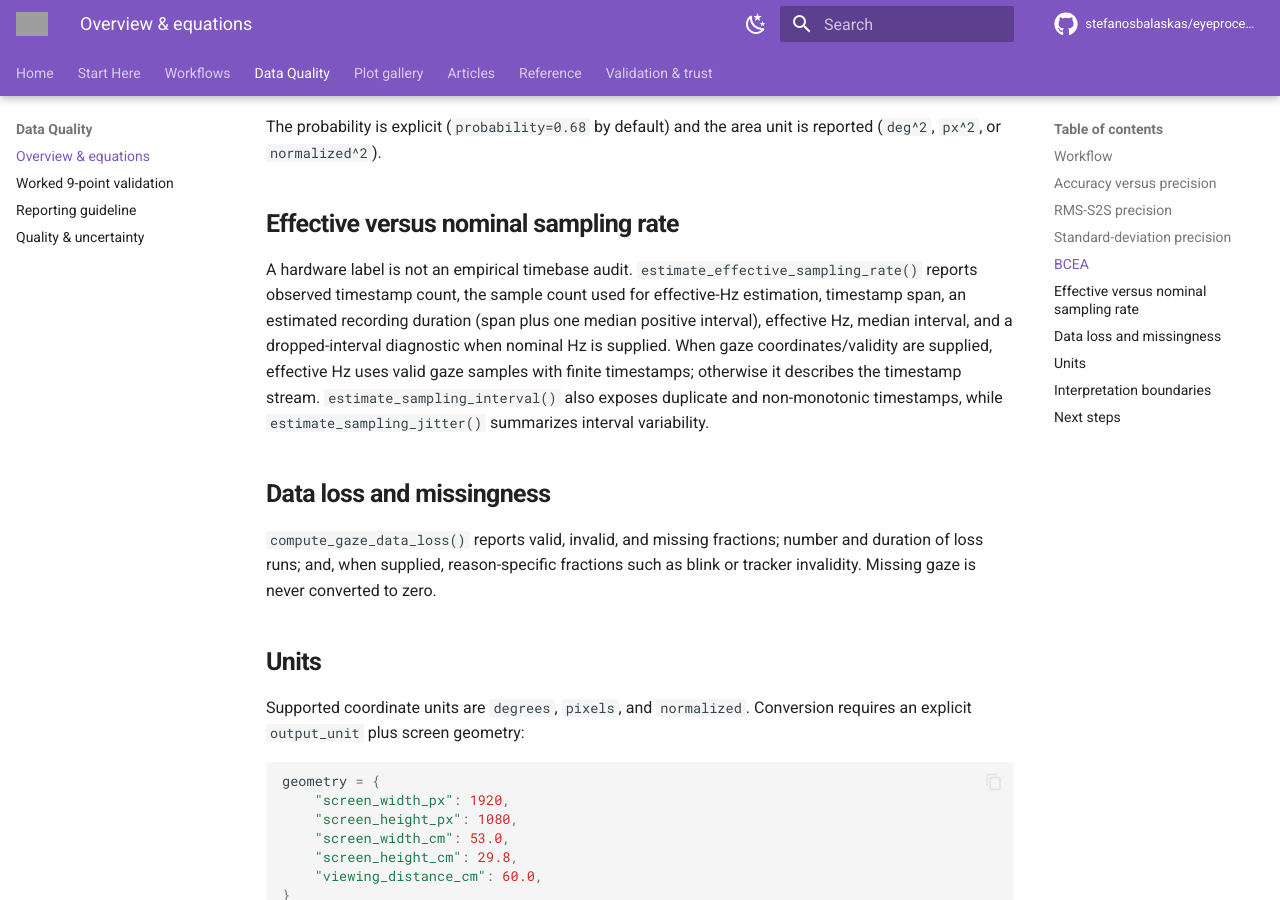
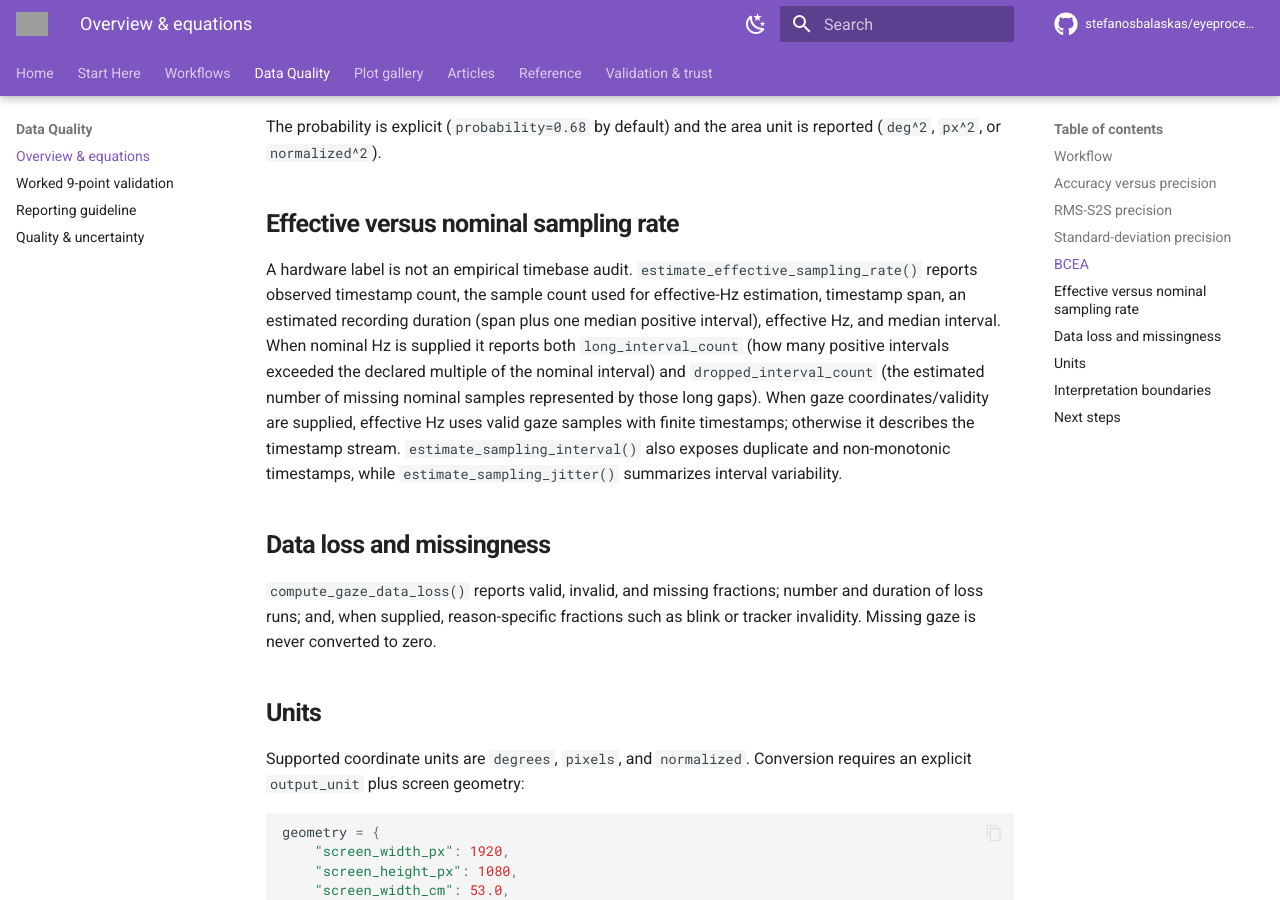
Before and after one commit to stefanosbalaskas/eyeprocesspy, an MkDocs documentation site: the page built from docs/guides/data-quality.md, in a window 1280 px wide and 900 px high, scrolled down 1661 px. Built offline with MkDocs 1.6.1 and Material for MkDocs 9.7.7, drawn with Linux system fonts in a browser that asks for light colours; comment, search, counter and statistics services are not loaded; grey boxes are pictures that could not be loaded.

Commit message:
docs: distinguish long gaps from dropped samples

```diff
--- a/docs/guides/data-quality.md
+++ b/docs/guides/data-quality.md
@@ -71,7 +71,7 @@ The probability is explicit (`probability=0.68` by default) and the area unit is
 
 ## Effective versus nominal sampling rate
 
-A hardware label is not an empirical timebase audit. `estimate_effective_sampling_rate()` reports observed timestamp count, the sample count used for effective-Hz estimation, timestamp span, an estimated recording duration (span plus one median positive interval), effective Hz, median interval, and a dropped-interval diagnostic when nominal Hz is supplied. When gaze coordinates/validity are supplied, effective Hz uses valid gaze samples with finite timestamps; otherwise it describes the timestamp stream. `estimate_sampling_interval()` also exposes duplicate and non-monotonic timestamps, while `estimate_sampling_jitter()` summarizes interval variability.
+A hardware label is not an empirical timebase audit. `estimate_effective_sampling_rate()` reports observed timestamp count, the sample count used for effective-Hz estimation, timestamp span, an estimated recording duration (span plus one median positive interval), effective Hz, and median interval. When nominal Hz is supplied it reports both `long_interval_count` (how many positive intervals exceeded the declared multiple of the nominal interval) and `dropped_interval_count` (the estimated number of missing nominal samples represented by those long gaps). When gaze coordinates/validity are supplied, effective Hz uses valid gaze samples with finite timestamps; otherwise it describes the timestamp stream. `estimate_sampling_interval()` also exposes duplicate and non-monotonic timestamps, while `estimate_sampling_jitter()` summarizes interval variability.
 
 ## Data loss and missingness
 
```
